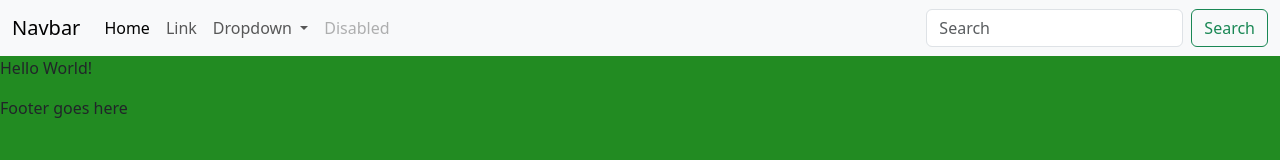
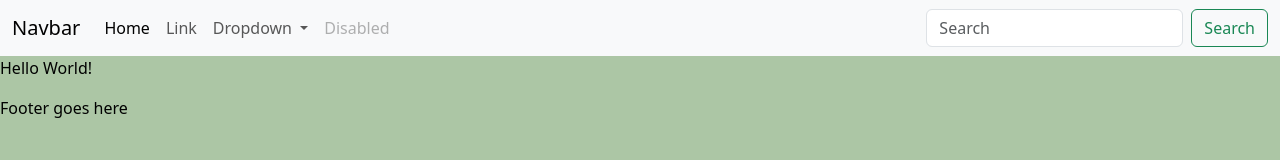
Before and after one commit to PNslater/imed-1316-fall-2026, a plain HTML site: page index.html in a window 1280 px wide. Drawn offline with nearby package versions, Linux system fonts and the light colour scheme.

Commit message:
updated color

```diff
--- a/css/styles.css
+++ b/css/styles.css
@@ -1,3 +1,4 @@
 body {
-    background-color:forestgreen;
+    background-color:rgb(172, 198, 165);
+    color: #000;
 }
```
